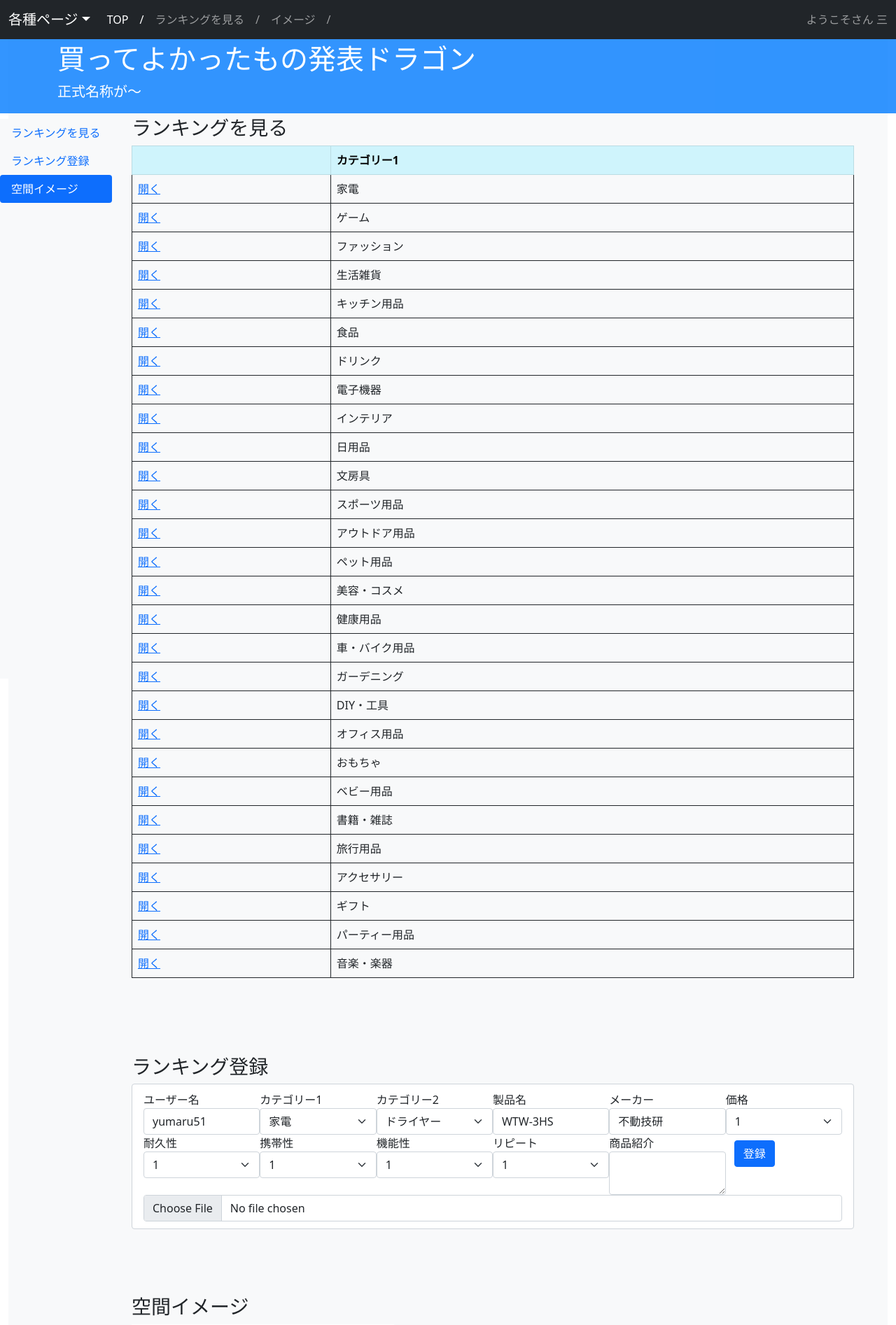
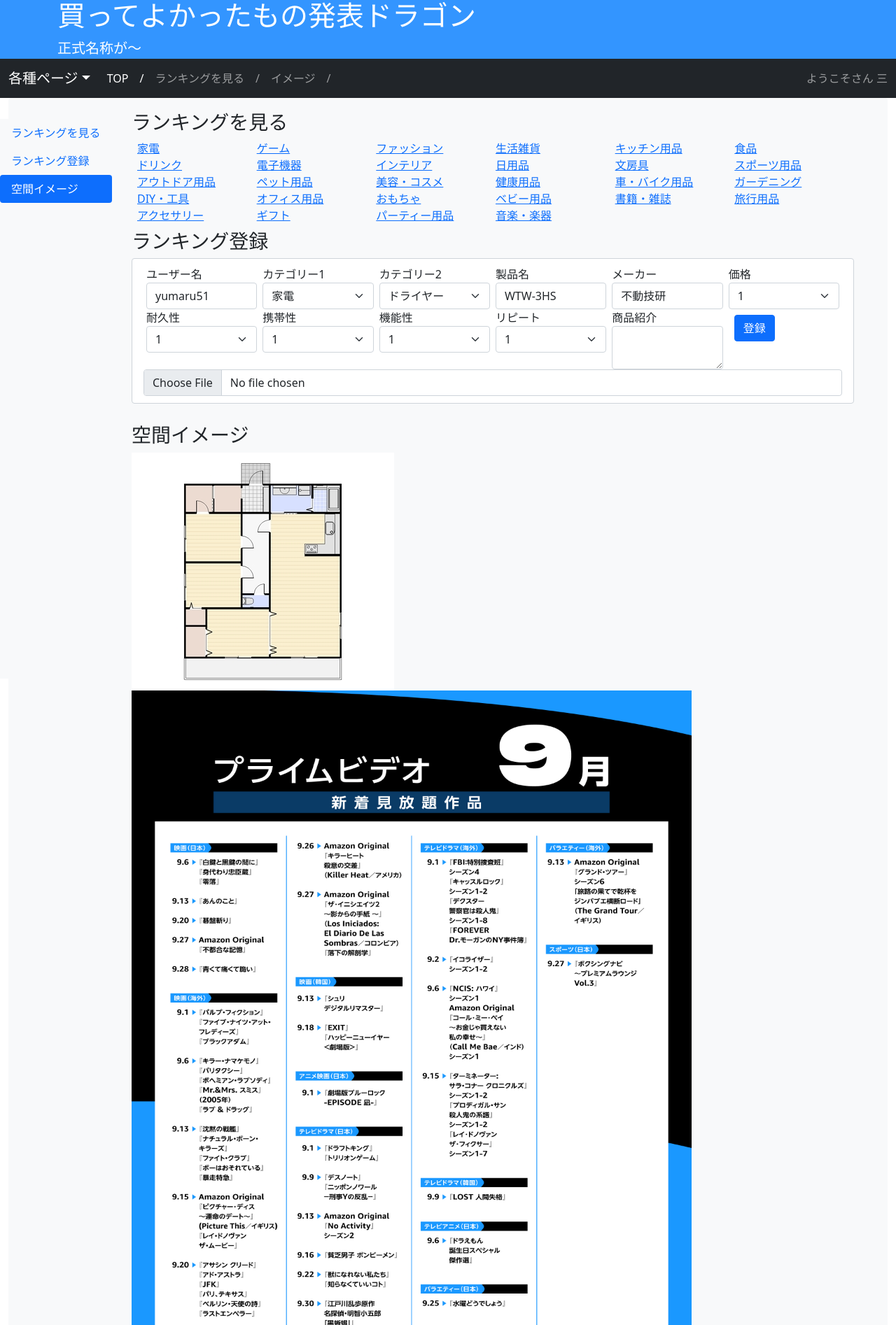
Before and after one commit to yumaru51/announcement_dragon, a Django app: page /rank/top/ in a window 1280 px wide. Shown: the top 1894 px of the page at 70% size. Run offline with Django 4.2, Linux system fonts and the light colour scheme; data comes from the database, SQL or seed files in the repository; some libraries are stand-ins or nearby versions.

Commit message:
TOPデザイン更新

```diff
--- a/memo.txt
+++ b/memo.txt
@@ -1,5 +1,6 @@
 
 【今日やること】
+●ジャンボトロンとnavの位置逆や！
 ●TOPの上にスクロールできるやつは欲しいな。どのサイトにもある。
 ●TOPのカテゴリーは価格コムのデフォルメアイコンが理想かも！
 ●カテゴリーは詳細ページ開いた後も、左に固定のほうが切り替えやすそう！
--- a/templates/base.html
+++ b/templates/base.html
@@ -78,34 +78,20 @@
     {% block header %}{% endblock %}
 </head>
 
-
 <body class="pt-5" data-spy="scroll" data-target="#navbar" style="padding-top:0px; padding-bottom:0px;">
 
-{% comment %}
-<!-- baseフッダー -->
-<nav class="navbar navbar-expand fixed-bottom navbar-dark bg-dark" role="navigation" style="height:30px">
-    <div class="col-3">
-        <a class="navbar-brand" href="#">一番上に戻る</a>
+
+<!-- ジャンボトロン　エリア微調整したい。大きすぎる -->
+<div id="title" class="jumbotron jumbotron-fluid" style="margin-top:-50px; padding-top:0px; top: 0; left: 0; width: 100%; z-index: 1000; background-color: rgba(0, 123, 255, 0.8); color: white;">
+    <div class="container">
+        <h2 class="display-6">買ってよかったもの発表ドラゴン</h2>
+        <p class="lead">正式名称が〜</p>
     </div>
-    <div class="col-3 offset-md-8">
-        <ul class="navbar-nav p-3">
-            <li class="navbar-item dropup">
-                <button type="button" class="btn btn-dark nav-link dropdown-toggle" id="navbarDropdownMenu2"
-                        data-toggle="dropdown"  aria-haspopup="true" aria-expanded="false">ChatBot</button>
-                <div class="dropdown-menu" aria-labelledby="navbarDropdownMenu2">
-                    <h6 class="dropdown-header">ChatBot</h6>
-                    <div class="dropdown-divider"></div>
-                    <span class="dropdown-item-text">AI君</span>
-                    <span class="dropdown-item-text">クレーマーさん</span>
-                </div>
-            </li>
-        </ul>
-    </div>
-</nav>
-{% endcomment %}
+</div>
 
 <!-- baseヘッダー -->
-<nav class="navbar navbar-expand-md navbar-dark fixed-top bg-dark">
+<!--<nav class="navbar navbar-expand-md navbar-dark fixed-top bg-dark">-->
+<nav class="navbar navbar-expand-md navbar-dark sticky-top bg-dark" style="margin-top:-16px;">
     <div class="container-fluid">
         <!-- ナビゲーションバーのトグル機能、あってるのかいつか確認はしたいけど、、、 -->
         <!-- こいつなに？ -->
@@ -139,25 +125,6 @@
 
     </div>
 </nav>
-
-{% comment %}ヘッダーでスクロールスパイ機能
-<nav id="navbar" class="navbar navbar-expand-lg fixed-top navbar-dark bg-dark" aria-label="breadcrumb" role="navigation">
-        <ul class="navbar-nav">
-            <li class="nav-item"><a class="nav-link active" href="#show">show</a></li>
-            <li class="nav-item"><a class="nav-link" href="#entry">entry</a></li>
-            <li class="nav-item"><a class="nav-link" href="#image">image</a></li>
-        </ul>
-    </div>
-</nav>
-{% endcomment %}
-
-<!-- ジャンボトロン　エリア微調整したい。大きすぎる -->
-<div id="title" class="jumbotron jumbotron-fluid" style="margin-top:0px; padding-top:60px; position: fixed; top: 0; left: 0; width: 100%; z-index: 1000; background-color: rgba(0, 123, 255, 0.8); color: white;">
-    <div class="container">
-        <h2 class="display-6">買ってよかったもの発表ドラゴン</h2>
-        <p class="lead">正式名称が〜</p>
-    </div>
-</div>
 
 <!-- nav　左サイドメニュー -->
 <nav id="navbar" style="position: fixed; top: 170px; left: 0; height: 100%; overflow-y: auto; width: 10rem; background-color: #f8f9fa;">
@@ -194,35 +161,10 @@
                 <a class="dropdown-item" href="#">その他のリンク</a>
             </div>
         </li>
-        <li class="nav-item"><a class="nav-link" href="#">一番上に戻る</a></li>
         {% endcomment %}
 
     </ul>
 </nav>
-{% comment %}左メニューのタブ化はやめる。
-<!-- コンテンツ部分 -->
-<div style="margin-left: 8rem; padding: 1rem;">
-    <div class="tab-content mt-3 mb-3" id="myTabContent">
-
-        <!-- コンテンツ1 -->
-        <div class="tab-pane fade show active" id="home" role="tabpanel" aria-labelledby="home-tab">
-            <!--<img class="card-img-top" src="{% static 'img/ウソップ.png' %}" alt="..." style="max-width: 3rem">-->
-            a
-        </div>
-
-        <!-- コンテンツ2 -->
-        <div class="tab-pane fade" id="profile" role="tabpanel" aria-labelledby="profile-tab">
-            i
-        </div>
-
-        <!-- コンテンツ3 -->
-        <div class="tab-pane fade" id="contact" role="tabpanel" aria-labelledby="contact-tab">
-            u
-        </div>
-
-    </div>
-</div>
-{% endcomment %}
 
 <!-- 各コンテンツ格納 -->
 <main class="container-fluid themed-container">
@@ -230,6 +172,6 @@
         {% block content %}{% endblock %}
     </div>
 </main>
+
 </body>
-
 </html>
--- a/templates/rank/top.html
+++ b/templates/rank/top.html
@@ -26,50 +26,53 @@
     {% endfor %}
 {% endif %}
 
-{% comment %}
-{% endcomment %}
-
-
-
-
 <div style="margin-left: 8rem; ">
 
-<h3 style="padding-top: 170px; margin-top: -100px;" id="show">ランキングを見る</h3>
+<h3 style="padding-top: 170px; margin-top: -200px;" id="show">ランキングを見る</h3>
+
+<div class="row m-1">
+    {% for key, value in category_dict.items %}
+    <div class="col-2 px-1"><a href="{% url 'detail' value.category1 %}">{{ value.category1 }}</a></div>
+    {% endfor %}
+</div>
+
+{% comment %}
 <table class="table table-bordered border-dark">
     <thead class="table-info">
     <tr>
-        <th scope="col"></th>
         <th scope="col">カテゴリー1</th>
     </tr>
     </thead>
     <tbody>
     {% for key, value in category_dict.items %}
     <tr>
-        <td scope="row"><a href="{% url 'detail' value.category1 %}">開く</a></td>
-        <td>{{ value.category1 }}</td>
+        <td scope="row"><a href="{% url 'detail' value.category1 %}">{{ value.category1 }}</a></td>
     </tr>
     {% endfor %}
     </tbody>
 </table>
+{% endcomment %}
 <br>
 
-<h3 style="padding-top: 170px; margin-top: -100px;" id="entry">ランキング登録</h3>
+<h3 style="padding-top: 70px; margin-top: -90px;" id="entry">ランキング登録</h3>
 <form name="form_top_page" id="form_top_page" method="post" enctype="multipart/form-data">
     {% csrf_token %}
     <div class="form-control">
         <div class="row m-1">
-                {% for rank_data_form in rank_data_form %}
-                <div class="col-2 px-0">{{ rank_data_form.label }}{{ rank_data_form }}</div>
-                {% endfor %}
-                <div class="col-2"><button class="btn btn-primary mt-2" type="submit">登録</button></div>
-                <input class="form-control" type="file" name="product_pict">
-                <!-- <label class="col-2 btn btn-primary">Choose file <input type="file" hidden></label> -->
+            {% for rank_data_form in rank_data_form %}
+                <div class="col-2 px-1">
+                    {{ rank_data_form.label }}{{ rank_data_form }}
+                </div>
+            {% endfor %}
+            <div class="col-2"><button class="btn btn-primary mt-2" type="submit">登録</button></div>
+            <input class="form-control" type="file" name="product_pict">
+            <!-- <label class="col-2 btn btn-primary">Choose file <input type="file" hidden></label> -->
         </div>
     </div>
 </form>
-<br>
+<br><br>
 
-<h3 style="padding-top: 170px; margin-top: -100px;" id="image">空間イメージ</h3>
+<h3 style="padding-top: 70px; margin-top: -90px;" id="image">空間イメージ</h3>
 <img src="{% static 'img/home.jpg' %}" alt="画像の説明" id="house" /><br>
 <img src="{% static 'img/202409.jpg' %}" alt="画像の説明" id="202409" width="800" height="1000"><br>
 <img src="{% static 'img/202409.jpg' %}" alt="画像の説明" id="202408" width="800" height="1000"><br>
```
